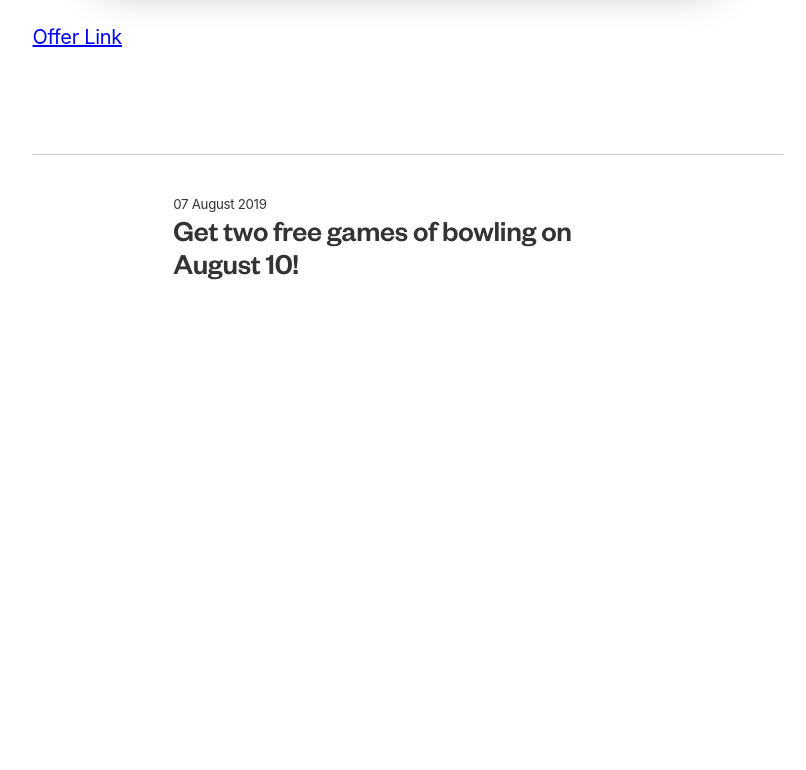
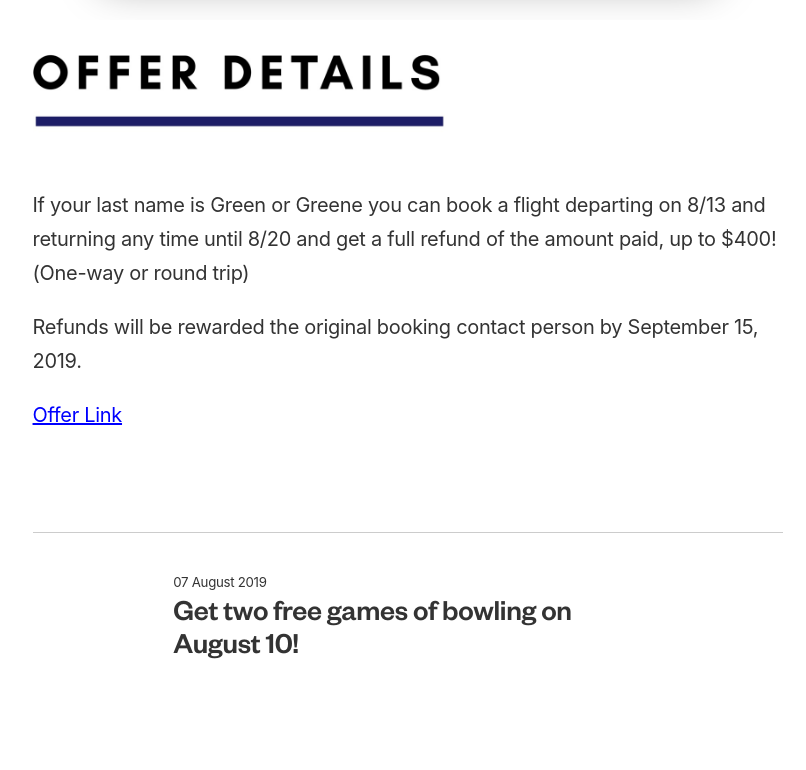
Before and after one commit to ohiosveryown/atldeals, a Jekyll site: the page built from _posts/2019-08-08-frontier-green-week.markdown, in a window 1280 px wide. Shown: the part 812-1582 px from the top of the page, without its empty margins (232-1038 px from the left). Built offline with Jekyll 4.4.1, drawn with Linux system fonts in a browser that asks for light colours; before the commit the page ends 1203 px from its top, so only the background shows below that.

Commit message:
Updated Frontier Green Week

```diff
--- a/_posts/2019-08-08-frontier-green-week.markdown
+++ b/_posts/2019-08-08-frontier-green-week.markdown
@@ -10,4 +10,12 @@ description: Free flight if your last name is Green or Greene!
 layout: post
 ---
 
+![CB77FAF1-4EEB-4475-969C-447156B15C15.jpeg](/uploads/CB77FAF1-4EEB-4475-969C-447156B15C15.jpeg)
+
+If your last name is Green or Greene you can book a flight departing on 8/13 and returning any time until 8/20 and get a full refund of the amount paid, up to $400! (One-way or round trip)
+
+
+Refunds will be rewarded the original booking contact person by September 15, 2019.
+
+
 [Offer Link](https://www.flyfrontier.com/deals/green?mobile=true)
```
